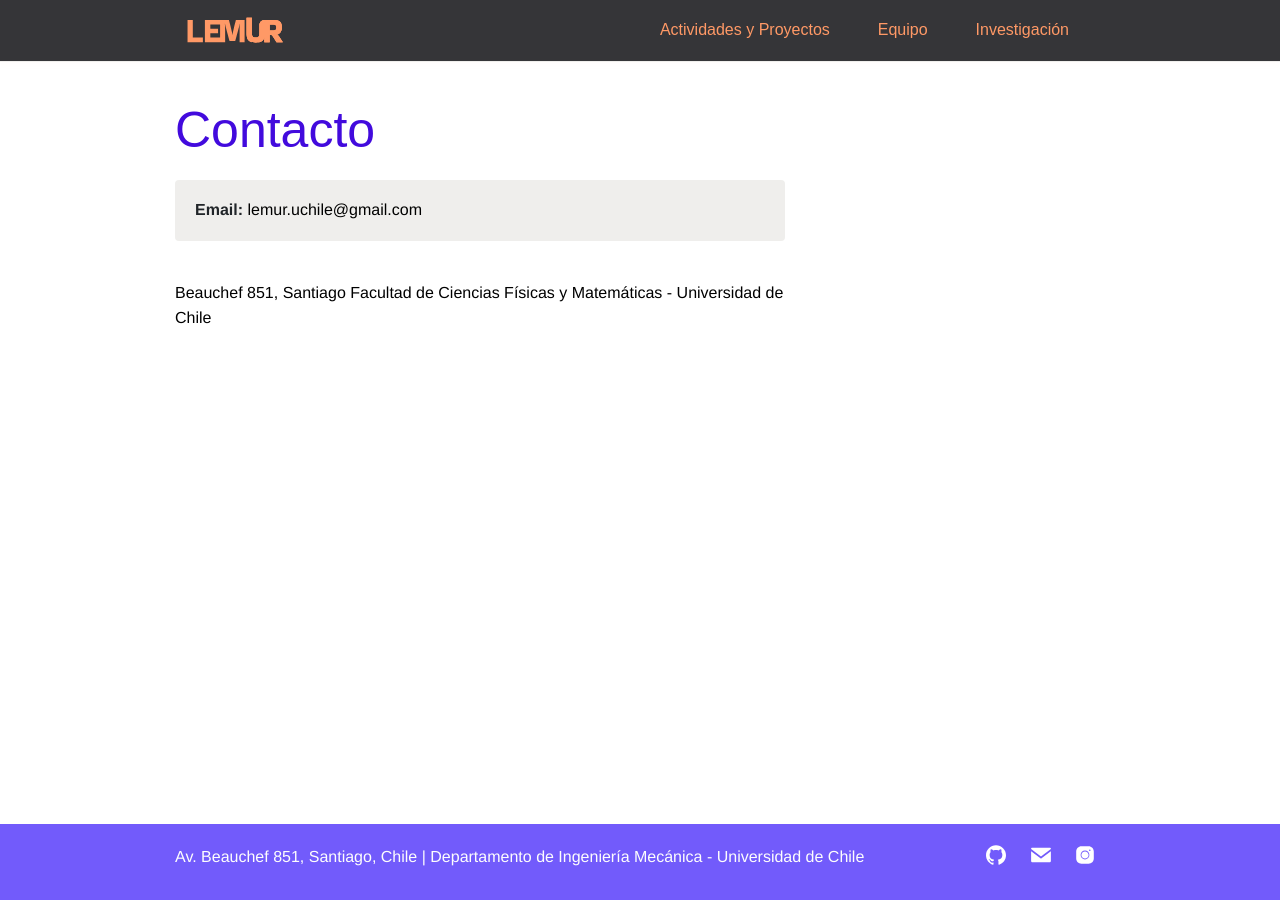
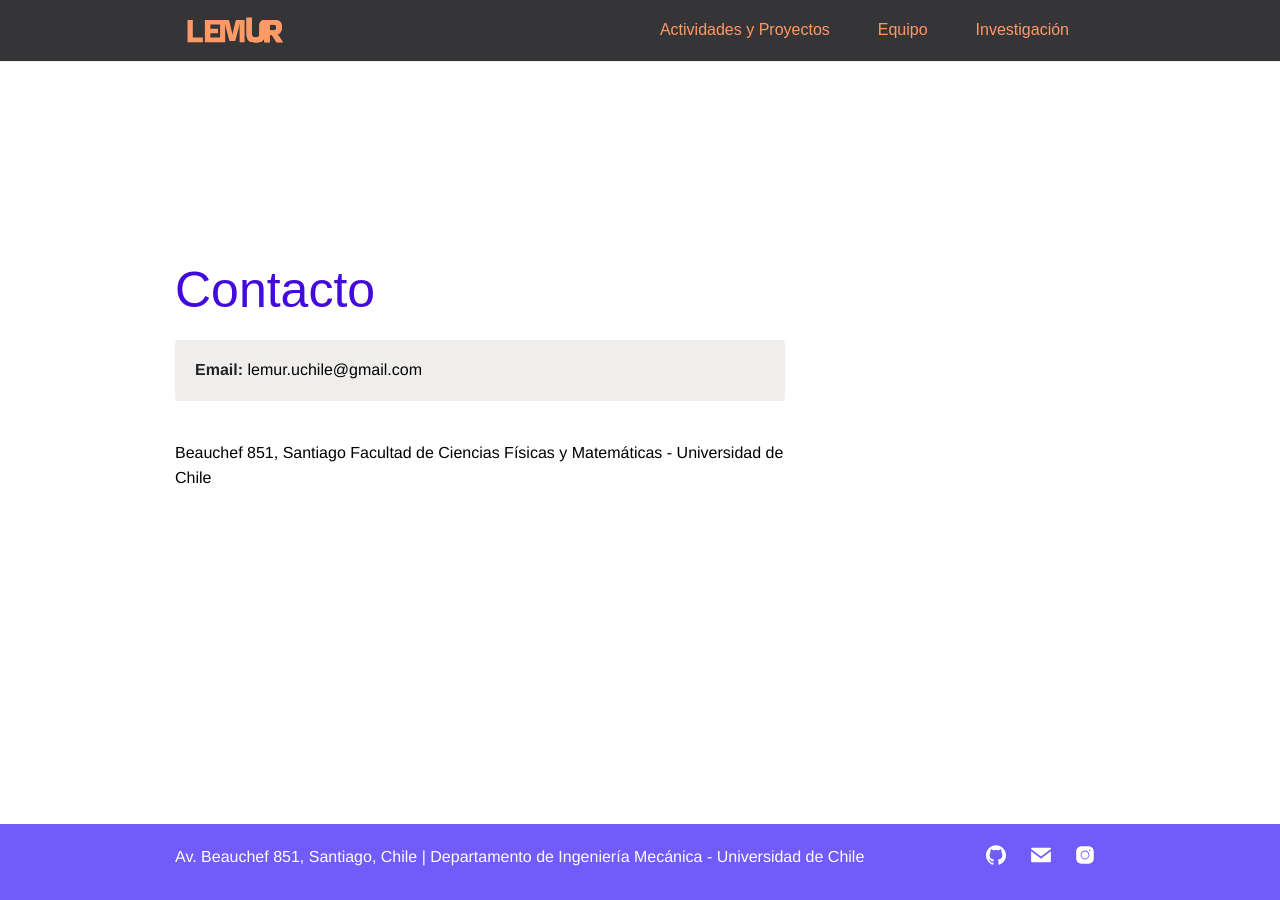
Before and after one commit to LabRobDIMEC/lemur, a Jekyll site: the page built from contact.md, in a window 1280 px wide. Built offline with Jekyll 4.4.1, drawn with Linux system fonts in a browser that asks for light colours; some web fonts are replaced.

Commit message:
vista movil

```diff
--- a/assets/css/style.scss
+++ b/assets/css/style.scss
@@ -221,3 +221,24 @@ h1, h2, h3 {
   font-family: $font-family-heading;
   color: $primary;
 }
+
+
+body.page {
+  padding-top: 5rem;
+
+  @include media-breakpoint-down(md) {
+    padding-top: 6rem;
+  }
+
+  @include media-breakpoint-down(sm) {
+    padding-top: 6.5rem;
+  }
+}
+
+#wrapper {
+  padding-top: 5rem;
+
+  @include media-breakpoint-down(md) {
+    padding-top: 6.5rem;
+  }
+}
```
